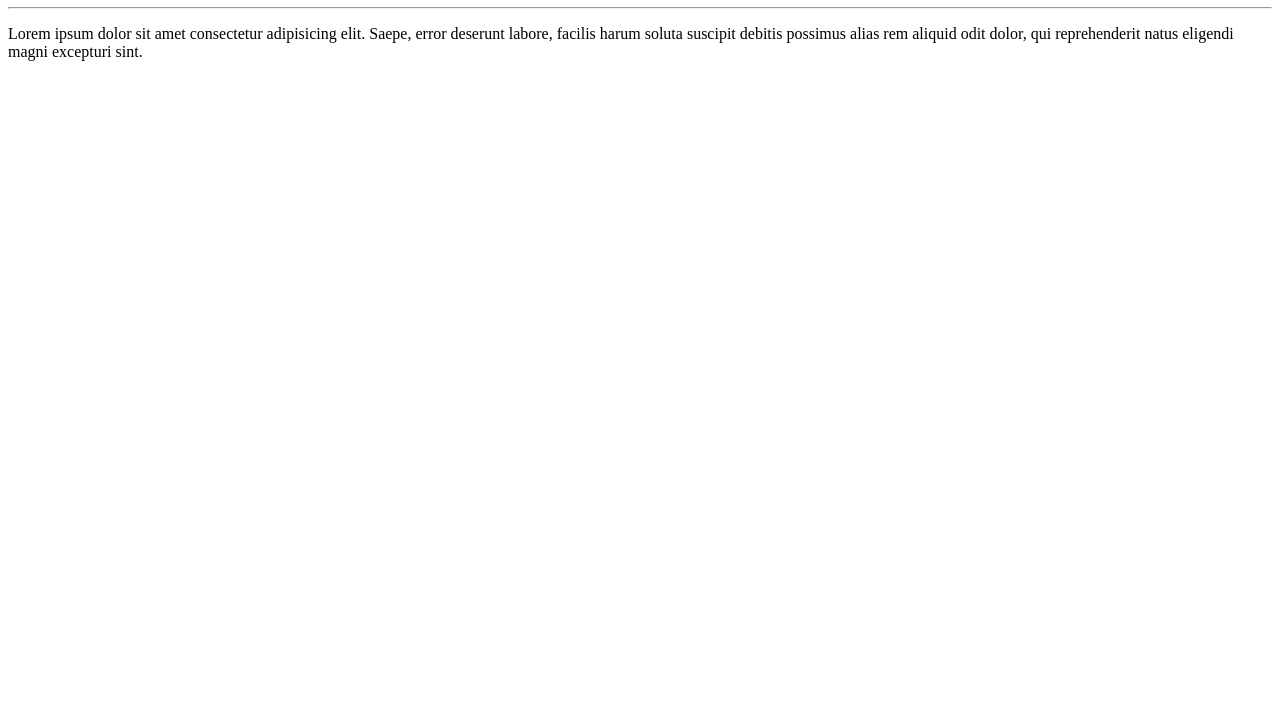
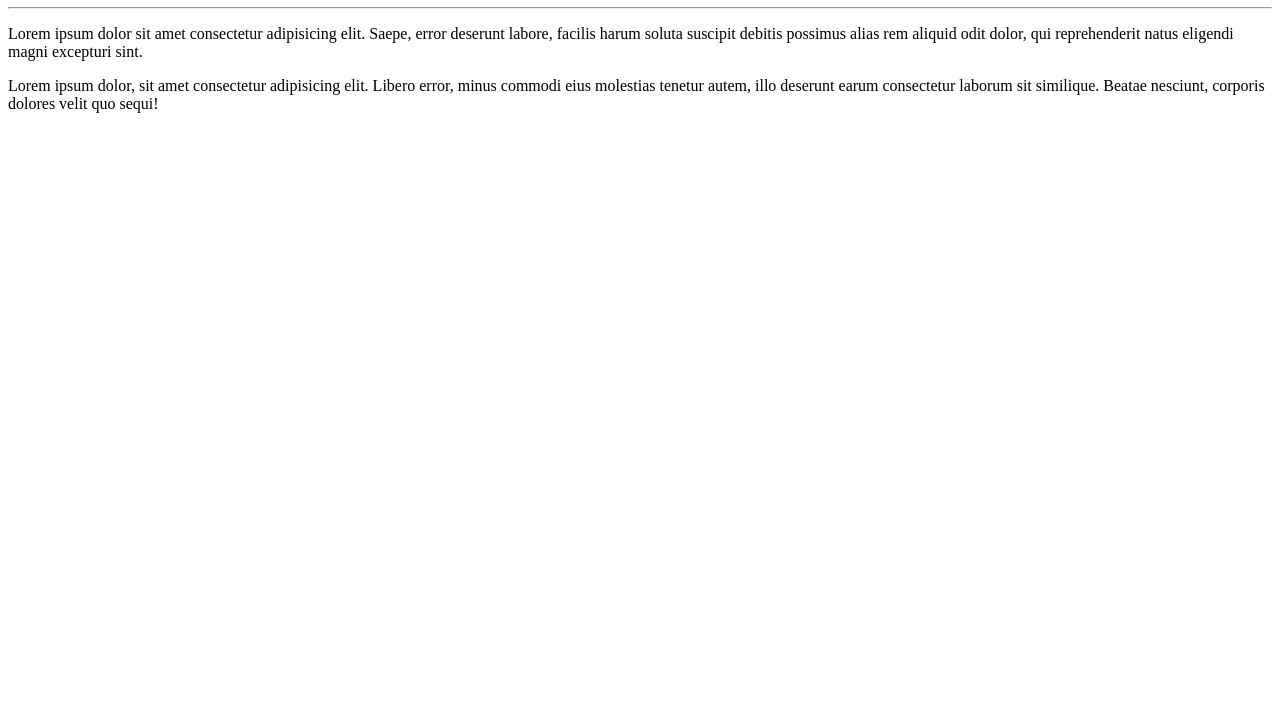
Before and after one commit to LucasNegreirosdev/Ola-Mundo, a plain HTML site: page Site-exemple/index.html in a window 1280 px wide. Shown: the part 73-800 px from the top of the page. Drawn offline with Linux system fonts and the light colour scheme.

Commit message:
Adicionei um paragrafo

```diff
--- a/Site-exemple/index.html
+++ b/Site-exemple/index.html
@@ -11,3 +11,4 @@
     <p>Lorem ipsum dolor sit amet consectetur adipisicing elit. Saepe, error deserunt labore, facilis harum soluta suscipit debitis possimus alias rem aliquid odit dolor, qui reprehenderit natus eligendi magni excepturi sint.</p>
 </body>
 </html>
+<P>Lorem ipsum dolor, sit amet consectetur adipisicing elit. Libero error, minus commodi eius molestias tenetur autem, illo deserunt earum consectetur laborum sit similique. Beatae nesciunt, corporis dolores velit quo sequi!</P>
```
